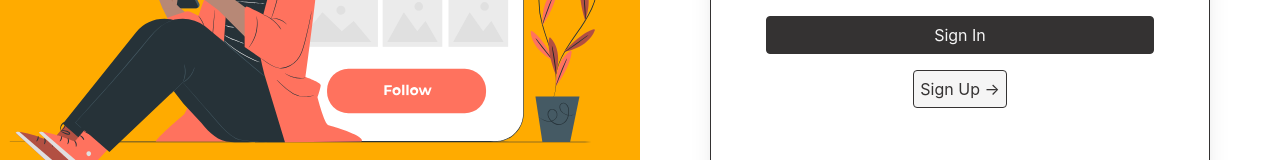
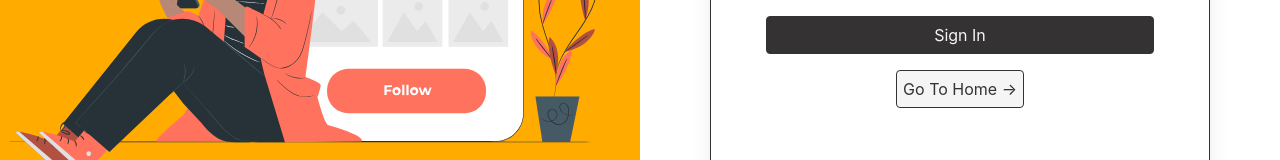
Before and after one commit to tanveertkd/ti-social-media, a React (Create React App) app: page / in a window 1280 px wide. Shown: the part 512-672 px from the top of the page. Built offline with nearby package versions, Linux system fonts and the light colour scheme; what miragejs would draw is missing.

Commit message:
fix - added home button for testing

```diff
--- a/src/components/Authentication/Login.jsx
+++ b/src/components/Authentication/Login.jsx
@@ -57,10 +57,11 @@ const Login = () => {
                 </form>
 
                 <Link
-                    to="/signup"
+                    to="/Home"
                     className="btn signup-cta text-color-grey bg-primary-bg p-1.5 border-[1px] border-color-grey rounded hover:bg-color-grey hover:text-primary-bg"
                 >
-                    Sign Up &#8594;
+                    {/* Sign Up &#8594; */}
+                    Go To Home &#8594;
                 </Link>
             </div>
         </div>
```
